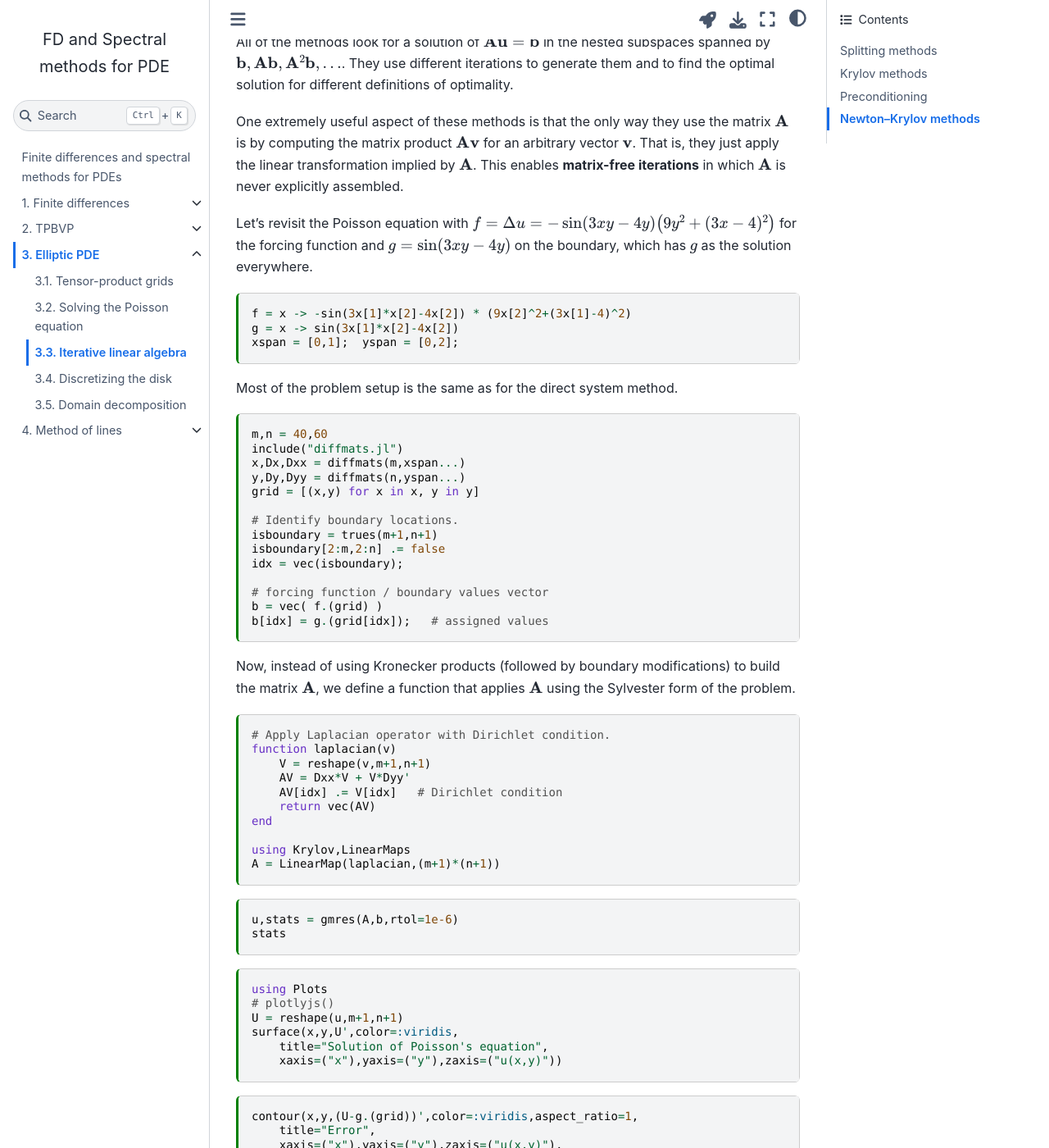
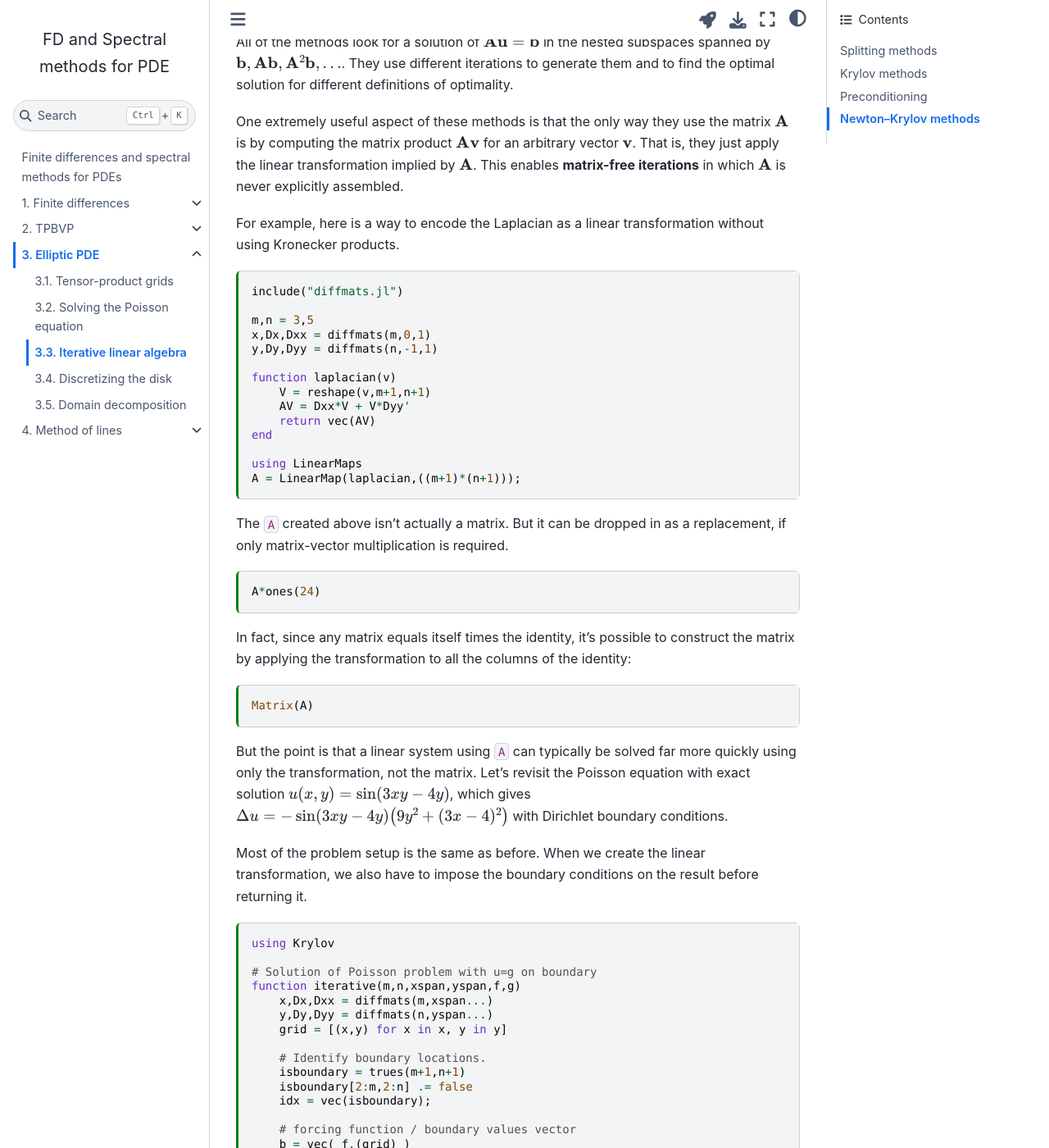
Before and after one commit to tobydriscoll/fd-spectral-notes, a Jupyter Book: the page built from elliptic/iterative.md, in a window 1280 px wide and 1400 px high, scrolled down 1489 px. Shown: the whole window at 82% size. Built offline with Jupyter Book 1.0.4 settings and Sphinx 7.4.7 and the Sphinx Book theme 1.1.4, drawn with Linux system fonts in a browser that asks for light colours; some of the changed text lies outside the part shown.

Commit message:
Add ADI preconditioner

````diff
--- a/elliptic/iterative.md
+++ b/elliptic/iterative.md
@@ -59,69 +59,100 @@
 
 One extremely useful aspect of these methods is that the only way they use the matrix $\bfA$ is by computing the matrix product $\bfA\bfv$ for an arbitrary vector $\bfv$. That is, they just apply the linear transformation implied by $\bfA$. This enables **matrix-free iterations** in which $\bfA$ is never explicitly assembled.
 
+For example, here is a way to encode the Laplacian as a linear transformation without using Kronecker products.
+
+```{code-cell}
+include("diffmats.jl")
+
+m,n = 3,5
+x,Dx,Dxx = diffmats(m,0,1)
+y,Dy,Dyy = diffmats(n,-1,1)
+
+function laplacian(v)
+    V = reshape(v,m+1,n+1)
+    AV = Dxx*V + V*Dyy'
+    return vec(AV)
+end
+
+using LinearMaps
+A = LinearMap(laplacian,((m+1)*(n+1)));
+```
+
+The `A` created above isn't actually a matrix. But it can be dropped in as a replacement, if only matrix-vector multiplication is required.
+
+```{code-cell}
+A*ones(24)
+```
+
+In fact, since any matrix equals itself times the identity, it's possible to construct the matrix by applying the transformation to all the columns of the identity:
+
+```{code-cell}
+Matrix(A)
+```
+
+But the point is that a linear system using `A` can typically be solved far more quickly using only the transformation, not the matrix. Let's revisit the Poisson equation with exact solution $u(x,y) = \sin(3xy-4y)$, which gives $\Delta u = -\sin(3xy-4y)\bigl(9y^2+(3x-4)^2\bigr)$ with Dirichlet boundary conditions.
+
 +++
 
-Let's revisit the Poisson equation with $f=\Delta u = -\sin(3xy-4y)\bigl(9y^2+(3x-4)^2\bigr)$ for the forcing function and $g=\sin(3xy-4y)$ on the boundary, which has $g$ as the solution everywhere.
+Most of the problem setup is the same as before. When we create the linear transformation, we also have to impose the boundary conditions on the result before returning it.
+
+```{code-cell}
+using Krylov
+
+# Solution of Poisson problem with u=g on boundary
+function iterative(m,n,xspan,yspan,f,g)
+    x,Dx,Dxx = diffmats(m,xspan...)
+    y,Dy,Dyy = diffmats(n,yspan...)
+    grid = [(x,y) for x in x, y in y]
+
+    # Identify boundary locations.
+    isboundary = trues(m+1,n+1)
+    isboundary[2:m,2:n] .= false
+    idx = vec(isboundary);
+
+    # forcing function / boundary values vector
+    b = vec( f.(grid) )
+    b[idx] = g.(grid[idx]);   # assigned values
+
+    # Apply Laplacian operator with Dirichlet condition.
+    function laplacian(v)
+        V = reshape(v,m+1,n+1)
+        AV = Dxx*V + V*Dyy'
+        AV[idx] .= V[idx]   # Dirichlet condition
+        return vec(AV)
+    end
+
+    A = LinearMap(laplacian,(m+1)*(n+1))
+    u,stats = gmres(A,b,rtol=1e-8,history=true)
+    return x,y,reshape(u,m+1,n+1),stats
+end
+```
 
 ```{code-cell}
 f = x -> -sin(3x[1]*x[2]-4x[2]) * (9x[2]^2+(3x[1]-4)^2)
 g = x -> sin(3x[1]*x[2]-4x[2])
 xspan = [0,1];  yspan = [0,2];
+x,y,U,stats = iterative(50,60,xspan,yspan,f,g)
+println(stats)
 ```
 
-Most of the problem setup is the same as for the direct system method.
+From the above we see that the solution was found to default accuracy using just 205 matrix-vector multiplications.
 
 ```{code-cell}
-m,n = 40,60
-include("diffmats.jl")
-x,Dx,Dxx = diffmats(m,xspan...)
-y,Dy,Dyy = diffmats(n,yspan...)
-grid = [(x,y) for x in x, y in y]
-
-# Identify boundary locations.
-isboundary = trues(m+1,n+1)
-isboundary[2:m,2:n] .= false
-idx = vec(isboundary);
-
-# forcing function / boundary values vector
-b = vec( f.(grid) )
-b[idx] = g.(grid[idx]);   # assigned values
+using Plots
+surface(x,y,U',color=:viridis,
+    title="Solution of Poisson's equation",
+    xaxis=("x"),yaxis=("y"),zaxis=("u(x,y)"),camera=(120,50))
 ```
 
-Now, instead of using Kronecker products (followed by boundary modifications) to build the matrix $\bfA$, we define a function that applies $\bfA$ using the Sylvester form of the problem.
+Note that there are two senses of accuracy here: solution of the discrete linear system, and discretization error. The second sense is unaffected by GMRES, of course.
 
 ```{code-cell}
-# Apply Laplacian operator with Dirichlet condition.
-function laplacian(v)
-    V = reshape(v,m+1,n+1)
-    AV = Dxx*V + V*Dyy'
-    AV[idx] .= V[idx]   # Dirichlet condition
-    return vec(AV)
-end
-
-using Krylov,LinearMaps
-A = LinearMap(laplacian,(m+1)*(n+1))
-```
-
-```{code-cell}
-u,stats = gmres(A,b,rtol=1e-6)
-stats
-```
-
-```{code-cell} julia
-using Plots
-# plotlyjs()
-U = reshape(u,m+1,n+1)
-surface(x,y,U',color=:viridis,
-    title="Solution of Poisson's equation",
-    xaxis=("x"),yaxis=("y"),zaxis=("u(x,y)"))
-```
-
-```{code-cell}
-contour(x,y,(U-g.(grid))',color=:viridis,aspect_ratio=1,
-    title="Error",
+Û = [g([x,y]) for x in x, y in y]
+contour(x,y,(U-Û)',color=:bluesreds,aspect_ratio=1,
+    title="Error",clims=(-0.0008,0.0008),
     xaxis=("x"),yaxis=("y"),zaxis=("u(x,y)"),
-    right_margin=3Plots.mm,camera=(70,50))
+    right_margin=10Plots.mm)
 ```
 
 Note that while the Laplacian operator is nominally symmetric and negative definite, boundary conditions can wreck that structure.
@@ -132,8 +163,82 @@
 
 In the case of Poisson's equation, a second-order FD method produces a matrix with condition number $O(h^{-2})$ when using grid spacing $h$, and the number of MINRES or CG iterations grows as $O(h^{-1})$.
 
-The best response is to use a **preconditioner**, which is a way to apply an approximate solution process to improve the convergence rate to the actual solution. For example, if one uses a recursive coarsening procedure to approximate the original FD method, the result is a *multigrid* preconditioner that can provide convergence in $O(1)$ iterations in ideal circumstances. Another approach is to decompose the domain into pieces and simplify or ignore the interactions between them.
+```{code-cell}
+m = 20:20:120
+plt = plot(yaxis=:log10)
+for m in m
+    x,y,U,stats = iterative(m,m,xspan,yspan,f,g);
+    res = stats.residuals
+    plot!(0:length(res)-1,res/res[1],label="m=$m")
+end
+plt
+```
 
+The above is consistent with linear growth in the number of iterations required.
+
+The response is to use a **preconditioner**, which is a way to apply an approximate solution process to improve the convergence rate to the actual solution. For example, if one uses a recursive coarsening procedure to approximate the original FD method, the result is a *multigrid* preconditioner that can provide convergence in $O(1)$ iterations in ideal circumstances. Another approach is to decompose the domain into pieces and simplify or ignore the interactions between them.
+
+One strategy is known as **alternating direction implicit.** The discrete Laplace operator has the form $\bfA+\mathbf{B}$, where $\bfA$ depends only on $x$ and $\mathbf{B}$ depends only on $y$. Observe that
+
+$$
+(\bfI + s\bfA)(\bfI + s\mathbf{B}) = \bfI + s (\bfA+\mathbf{B}) + s^2 \bfA \mathbf{B},
+$$
+
+so that the matrix $\mathbf{M} = s^{-1} (\bfI + s\bfA)(\bfI + s\mathbf{B})$ contains $\bfA+\mathbf{B}$, along with extra terms. Note that
+
+$$
+\mathbf{M}^{-1} \bfv = s (\bfI + s\mathbf{B})^{-1}(\bfI + s\bfA)^{-1} \bfv.
+$$
+
+Each individual matrix inverse above can be calculated by operating only on one side of the rectangular reshape of $\mathbf{V}$, making them fast to perform. Since we are only looking for an approximation, we can even try ignoring the boundary conditions.
+
+```{code-cell}
+function iterative(m,n,xspan,yspan,f,g,prec)
+    function precon(u)
+        A = I + 0.1Dxx
+        u = vec(A\reshape(u,m+1,n+1))
+        B = I + 0.1Dyy
+        u = vec(reshape(u,m+1,n+1)/B)
+        return u
+    end
+
+    x,Dx,Dxx = diffmats(m,xspan...)
+    y,Dy,Dyy = diffmats(n,yspan...)
+    grid = [(x,y) for x in x, y in y]
+
+    # Identify boundary locations.
+    isboundary = trues(m+1,n+1)
+    isboundary[2:m,2:n] .= false
+    idx = vec(isboundary);
+    isinter = .!
+
+    # forcing function / boundary values vector
+    b = vec( f.(grid) )
+    b[idx] = g.(grid[idx]);   # assigned values
+
+    # Apply Laplacian operator with Dirichlet condition.
+    function laplacian(v)
+        V = reshape(v,m+1,n+1)
+        AV = Dxx*V + V*Dyy'
+        AV[idx] .= V[idx]   # Dirichlet condition
+        return vec(AV)
+    end
+
+    A = LinearMap(laplacian,(m+1)*(n+1))
+    M = LinearMap(precon,(m+1)*(n+1))
+    u,stats = gmres(A,b,rtol=1e-8,history=true,M=M)
+    return x,y,reshape(u,m+1,n+1),stats
+end
+
+m = 20:20:100
+plt = plot(yaxis=:log10)
+for m in m
+    x,y,U,stats = iterative(m,m,xspan,yspan,f,g,true);
+    res = stats.residuals
+    plot!(0:length(res)-1,res/res[1],label="m=$m")
+end
+plt
+```
 
 ## Newton--Krylov methods
 
````
